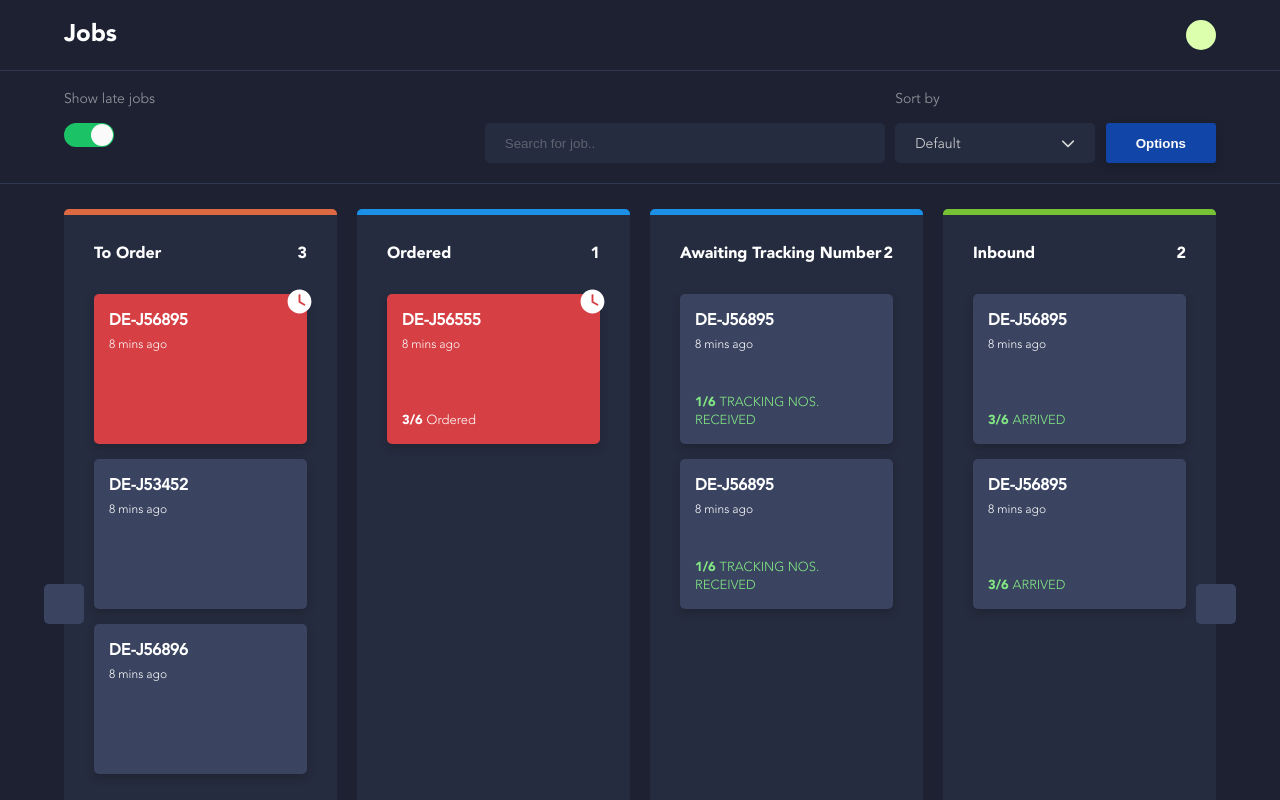
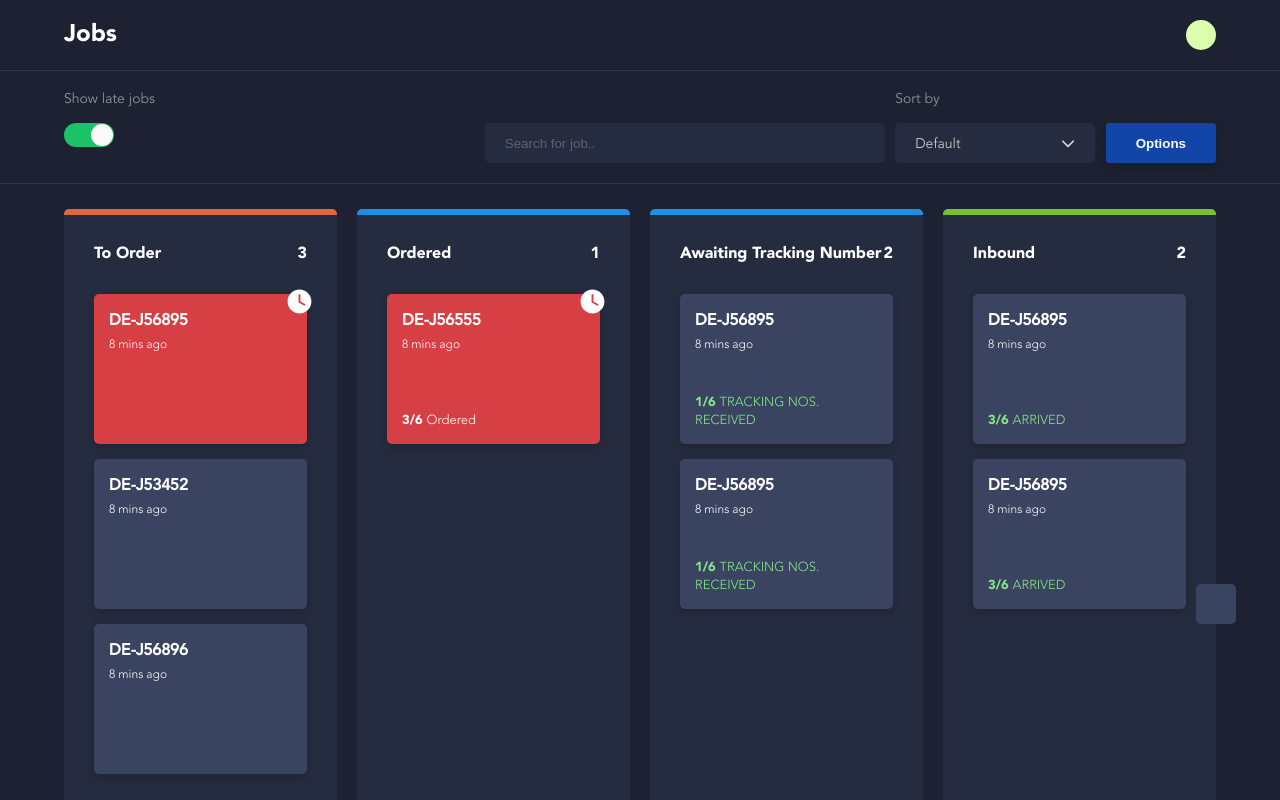
Before and after one commit to emmanuelojiji/jobscreen, a React (Create React App) app: page / in a window 1280 px wide. Shown: the top 800 px of the page. Built offline with nearby package versions, Linux system fonts and the light colour scheme.

Commit message:
- Carousel Arrow conditional rendering

```diff
--- a/src/App.js
+++ b/src/App.js
@@ -72,6 +72,10 @@ function App() {
   const [orderedVisible, setOrderedVisible] = useState(true);
   const [awaitingTrackingVisible, setAwaitingTrackingVisible] = useState(true);
   const [inboundVisible, setInboundVisible] = useState(true);
+  const [column5Visible, setColumn5Visible] = useState(true);
+  const [column6Visible, setColumn6Visible] = useState(true);
+  const [column7Visible, setColumn7Visible] = useState(true);
+  const [column8Visible, setColumn8Visible] = useState(true);
 
   const [noJobs, setNoJobs] = useState(false);
 
@@ -124,6 +128,12 @@ function App() {
     }
   };
   document.addEventListener("mousedown", closeProfileMenu);
+
+  const [visibleColumns, setVisibleColumns] = useState(8);
+
+  useEffect(() => {
+    console.log(visibleColumns);
+  });
 
   return (
     <div className="App">
@@ -178,20 +188,86 @@ function App() {
           setLayout("condensed");
         }}
         layout={layout}
-        toOrderVisible={() =>
-          toOrderVisible ? setToOrderVisible(false) : setToOrderVisible(true)
+        toOrderVisible={() => {
+          if (toOrderVisible) {
+            setToOrderVisible(false);
+            setVisibleColumns(visibleColumns - 1);
+            console.log("hey");
+          } else {
+            setToOrderVisible(true);
+            setVisibleColumns(visibleColumns + 1);
           }
-        orderedVisible={() =>
-          orderedVisible ? setOrderedVisible(false) : setOrderedVisible(true)
+        }}
+        orderedVisible={() => {
+          if (orderedVisible) {
+            setOrderedVisible(false);
+            setVisibleColumns(visibleColumns - 1);
+            console.log("hey");
+          } else {
+            setOrderedVisible(true);
+            setVisibleColumns(visibleColumns + 1);
           }
-        awaitingTrackingVisible={() =>
-          awaitingTrackingVisible
-            ? setAwaitingTrackingVisible(false)
-            : setAwaitingTrackingVisible(true)
+        }}
+        awaitingTrackingVisible={() => {
+          if (awaitingTrackingVisible) {
+            setAwaitingTrackingVisible(false);
+            setVisibleColumns(visibleColumns - 1);
+            console.log("hey");
+          } else {
+            setAwaitingTrackingVisible(true);
+            setVisibleColumns(visibleColumns + 1);
           }
-        inboundVisible={() =>
-          inboundVisible ? setInboundVisible(false) : setInboundVisible(true)
+        }}
+        inboundVisible={() => {
+          if (inboundVisible) {
+            setInboundVisible(false);
+            setVisibleColumns(visibleColumns - 1);
+            console.log("hey");
+          } else {
+            setInboundVisible(true);
+            setVisibleColumns(visibleColumns + 1);
           }
+        }}
+        column5Visible={() => {
+          if (column5Visible) {
+            setColumn5Visible(false);
+            setVisibleColumns(visibleColumns - 1);
+            console.log("hey");
+          } else {
+            setColumn5Visible(true);
+            setVisibleColumns(visibleColumns + 1);
+          }
+        }}
+        column6Visible={() => {
+          if (column6Visible) {
+            setColumn6Visible(false);
+            setVisibleColumns(visibleColumns - 1);
+            console.log("hey");
+          } else {
+            setVisibleColumns(visibleColumns + 1);
+            setColumn6Visible(true);
+          }
+        }}
+        column7Visible={() => {
+          if (column7Visible) {
+            setColumn7Visible(false);
+            setVisibleColumns(visibleColumns - 1);
+            console.log("hey");
+          } else {
+            setColumn7Visible(true);
+            setVisibleColumns(visibleColumns + 1);
+          }
+        }}
+        column8Visible={() => {
+          if (column8Visible) {
+            setColumn8Visible(false);
+            setVisibleColumns(visibleColumns - 1);
+            console.log("hey");
+          } else {
+            setColumn8Visible(true);
+            setVisibleColumns(visibleColumns + 1);
+          }
+        }}
         customerSupportDepartment={() => setDepartment("Customer Support")}
         defaultDepartment={() => setDepartment("Default")}
         globalTradeDepartment={() => setDepartment("Global Trade")}
@@ -200,6 +276,7 @@ function App() {
       <header>
         <div className="header-wrap page-width">
           <h2 className="bold">Jobs</h2>
+
           <div className="profile-menu-container">
             <div
               className="avatar"
@@ -296,20 +373,28 @@ function App() {
       </div>
 
       <main>
+        <>
+          {visibleColumns === 0 && (
+            <div className="no-jobs medium">There are no jobs available</div>
+          )}
           <div className="overflow-wrap page-width">
             <div className="column-carousel">
+              {carouselView < 0 && visibleColumns && (
                 <div
                   className="left-button"
                   onClick={() =>
                     carouselView && setCarouselView(carouselView + 100)
                   }
                 ></div>
+              )}
+              {visibleColumns > 4 && (
                 <div
                   className="right-button"
                   onClick={() =>
                     !carouselView && setCarouselView(carouselView - 100)
                   }
                 ></div>
+              )}
               {!noJobs ? (
                 <>
                   <div
@@ -335,7 +420,6 @@ function App() {
                                 backgroundColor={job.late && "#D64045"}
                                 displayLateIcon={job.late && "block"}
                                 statusColor={job.late ? "white" : "#83E884"}
-
                               />
                             ))}
                           </>
@@ -351,7 +435,7 @@ function App() {
                         >
                           <>
                             {orderedState.length == 0 && (
-                            <p className="no-jobs">No jobs to show</p>
+                              <p className="no-jobs light">No jobs to show</p>
                             )}
 
                             {orderedState.map((job, index) => (
@@ -424,30 +508,36 @@ function App() {
                         </Column>
                       )}
 
+                      {column5Visible && (
                         <Column
-                      category="Column"
+                          category="Column 5"
                           borderTopColor="#1B90E6"
                           amount_in_category={toOrderState.length}
                         ></Column>
-
+                      )}
+                      {column6Visible && (
                         <Column
-                      category="Column"
+                          category="Column 6"
                           borderTopColor="#1B90E6"
                           opacity={orderedArray.length === 0 && "0.5"}
                           amount_in_category={orderedArray.length}
                         ></Column>
-
+                      )}
+                      {column7Visible && (
                         <Column
-                      category="Column"
+                          category="Column 7"
                           borderTopColor="#1B90E6"
                           amount_in_category={AwaitingTrackingArray.length}
                         ></Column>
+                      )}
 
+                      {column8Visible && (
                         <Column
-                      category="Column"
+                          category="Column 8"
                           borderTopColor="#1B90E6"
                           amount_in_category={inboundArray.length}
                         ></Column>
+                      )}
                     </div>
                   </div>
                 </>
@@ -456,6 +546,7 @@ function App() {
               )}
             </div>
           </div>
+        </>
       </main>
     </div>
   );
--- a/src/App.scss
+++ b/src/App.scss
@@ -195,7 +195,7 @@ header {
     .sub_heading {
       color: #3378cd;
       font-size: 14px;
-       transition: 0.2s ease-in-out;
+      transition: 0.2s ease-in-out;
     }
   }
 }
@@ -255,6 +255,7 @@ header {
 }
 
 main {
+  height: 100vh;
   padding-left: 5%;
   padding-right: 5%;
 }
@@ -264,8 +265,8 @@ main {
 }
 
 .column-slide {
+  height: 100%;
   width: 100%;
   display: flex;
-
   transition: 0.3s ease-in-out;
 }
--- a/src/Components/Column.scss
+++ b/src/Components/Column.scss
@@ -6,6 +6,7 @@
   display: flex;
   gap: 20px;
   overflow: hidden;
+  min-height: 100%;
 
   @media only screen and (max-width: 600px) {
     flex-direction: column;
@@ -14,6 +15,7 @@
 }
 
 .column-container {
+  min-height: 100% !important;
   min-width: 100%;
   display: flex;
 }
--- a/src/Components/JobCard.scss
+++ b/src/Components/JobCard.scss
@@ -22,17 +22,20 @@
 .job-number {
   color: white;
   font-weight: bold;
+
 }
 
 .time {
   margin-top: 5px;
   color: white;
   font-size: 12px;
+
 }
 
 .status{
   margin-top: auto;
   font-size: 13px;
+
 }
 
 .late-icon {
--- a/src/Components/Sidebar.js
+++ b/src/Components/Sidebar.js
@@ -16,6 +16,10 @@ const Sidebar = ({
   orderedVisible,
   awaitingTrackingVisible,
   inboundVisible,
+  column5Visible,
+  column6Visible,
+  column7Visible,
+  column8Visible,
   defaultDepartment,
   globalTradeDepartment,
   customerSupportDepartment,
@@ -116,6 +120,22 @@ const Sidebar = ({
             <Toggle defaultChecked={true} onChange={inboundVisible} />
             <span className="toggle-text medium">Inbound</span>
           </div>
+          <div className="toggle-wrap">
+            <Toggle defaultChecked={true} onChange={column5Visible} />
+            <span className="toggle-text medium">Column 5</span>
+          </div>
+          <div className="toggle-wrap">
+            <Toggle defaultChecked={true} onChange={column6Visible} />
+            <span className="toggle-text medium">Column 6</span>
+          </div>
+          <div className="toggle-wrap">
+            <Toggle defaultChecked={true} onChange={column7Visible} />
+            <span className="toggle-text medium">Column 7</span>
+          </div>
+          <div className="toggle-wrap">
+            <Toggle defaultChecked={true} onChange={column8Visible} />
+            <span className="toggle-text medium">Column 8</span>
+          </div>
         </div>
 
         <div className="layout-container" onClick={setExtended}>
```
Lines whose indentation alone changed are shown as unchanged.
